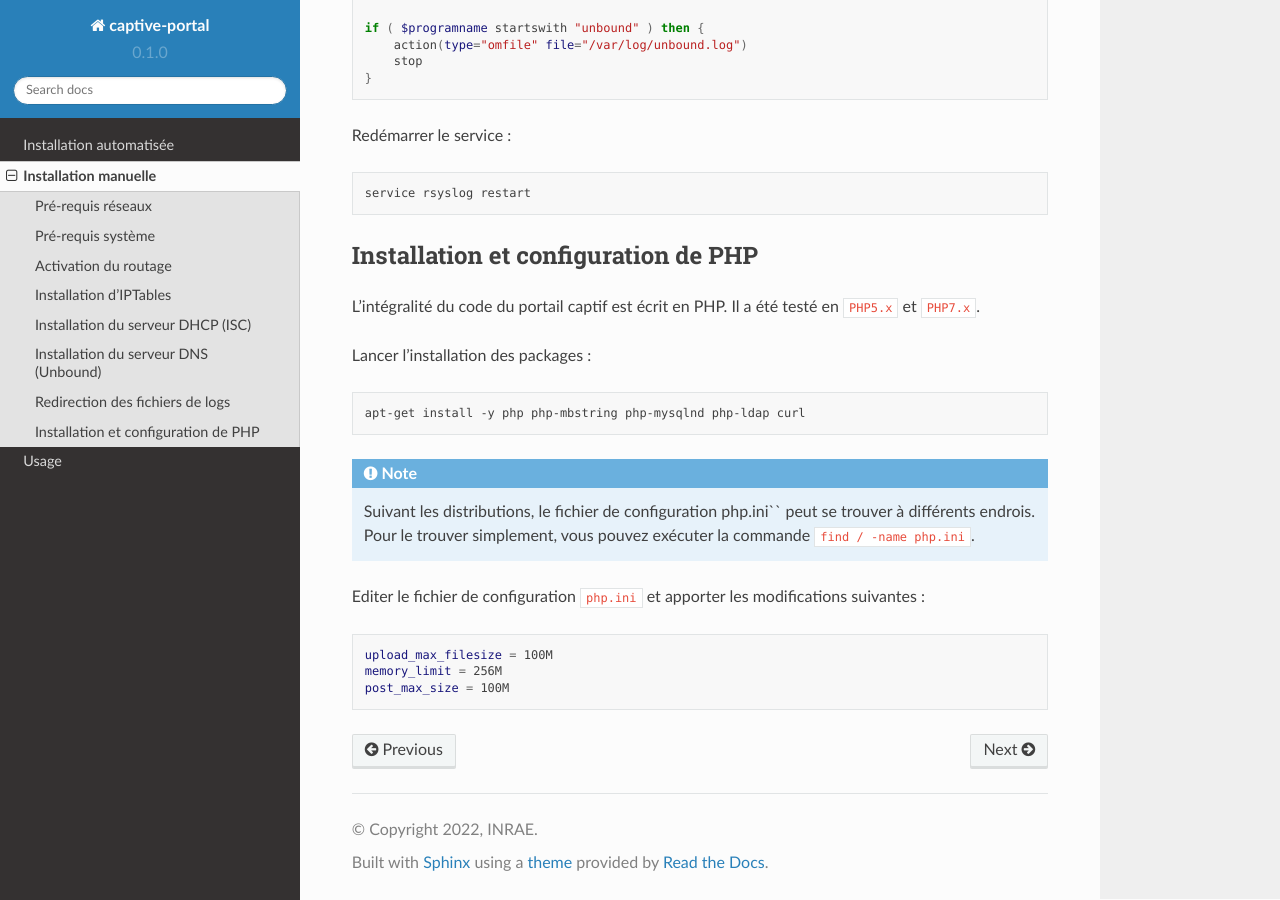
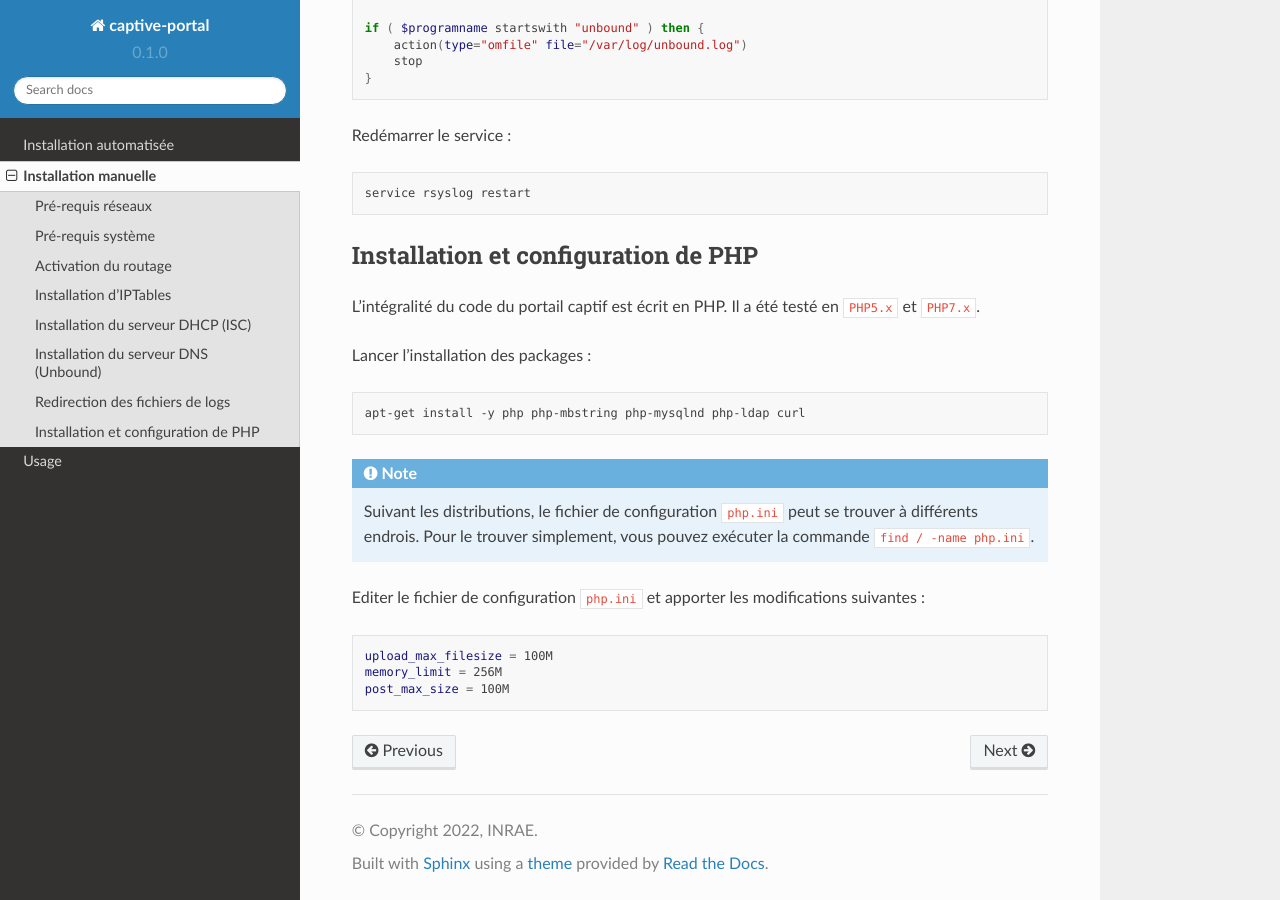
Before and after one commit to ayashisunyday/eduauth, a Sphinx documentation site: the page built from docs/source/manual.install.rst, in a window 1280 px wide and 900 px high, scrolled down 5252 px. Built offline with Sphinx 7.4.7 and the Read the Docs theme 2.0.0, drawn with Linux system fonts in a browser that asks for light colours.

```diff
--- a/docs/source/manual.install.rst
+++ b/docs/source/manual.install.rst
@@ -255,7 +255,7 @@ Lancer l'installation des packages :
    apt-get install -y php php-mbstring php-mysqlnd php-ldap curl
 
 .. note::
-   Suivant les distributions, le fichier de configuration php.ini`` peut se trouver à différents endrois. Pour le trouver simplement, vous pouvez exécuter la commande ``find / -name php.ini``.
+   Suivant les distributions, le fichier de configuration ``php.ini`` peut se trouver à différents endrois. Pour le trouver simplement, vous pouvez exécuter la commande ``find / -name php.ini``.
 
 Editer le fichier de configuration ``php.ini`` et apporter les modifications suivantes :
 
```
